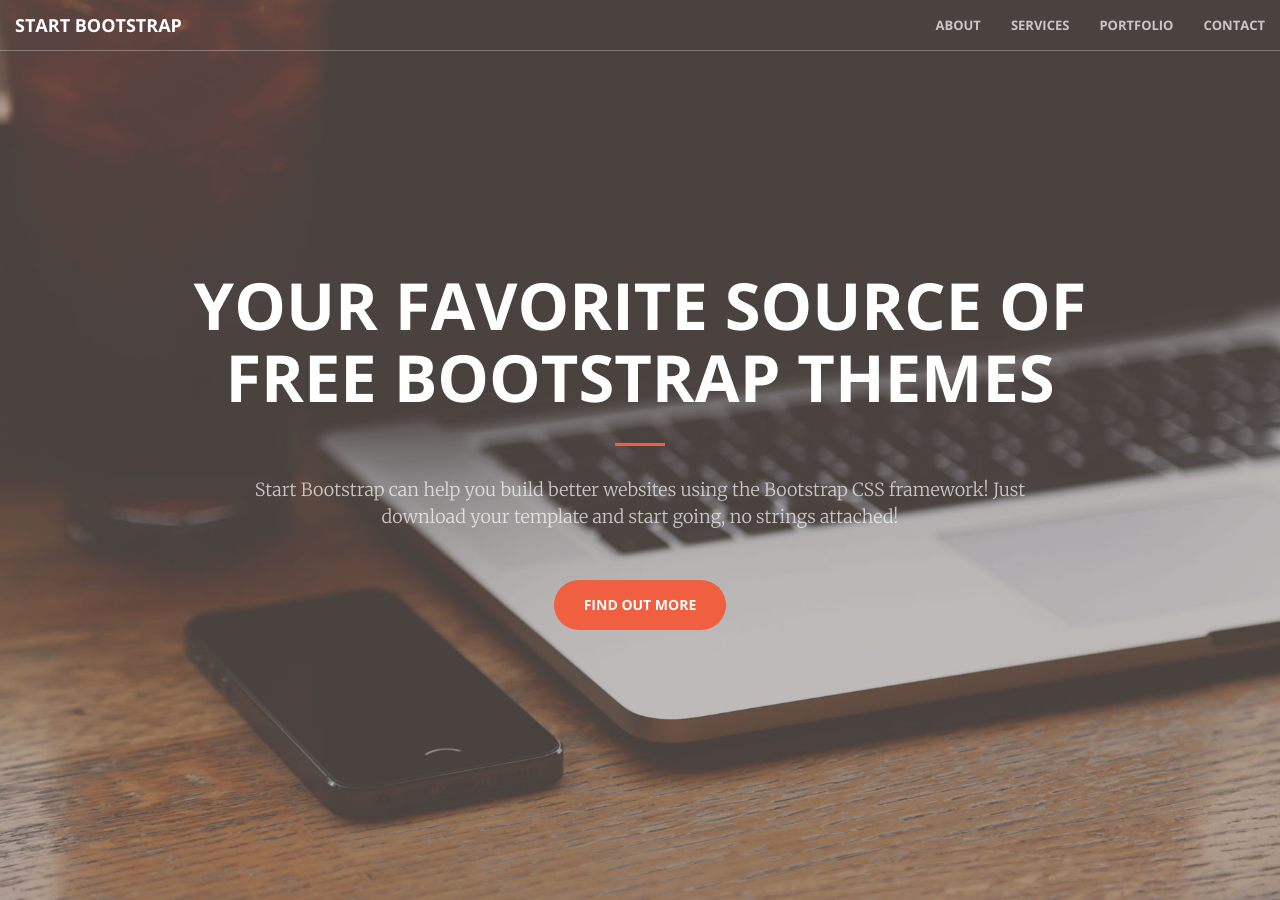
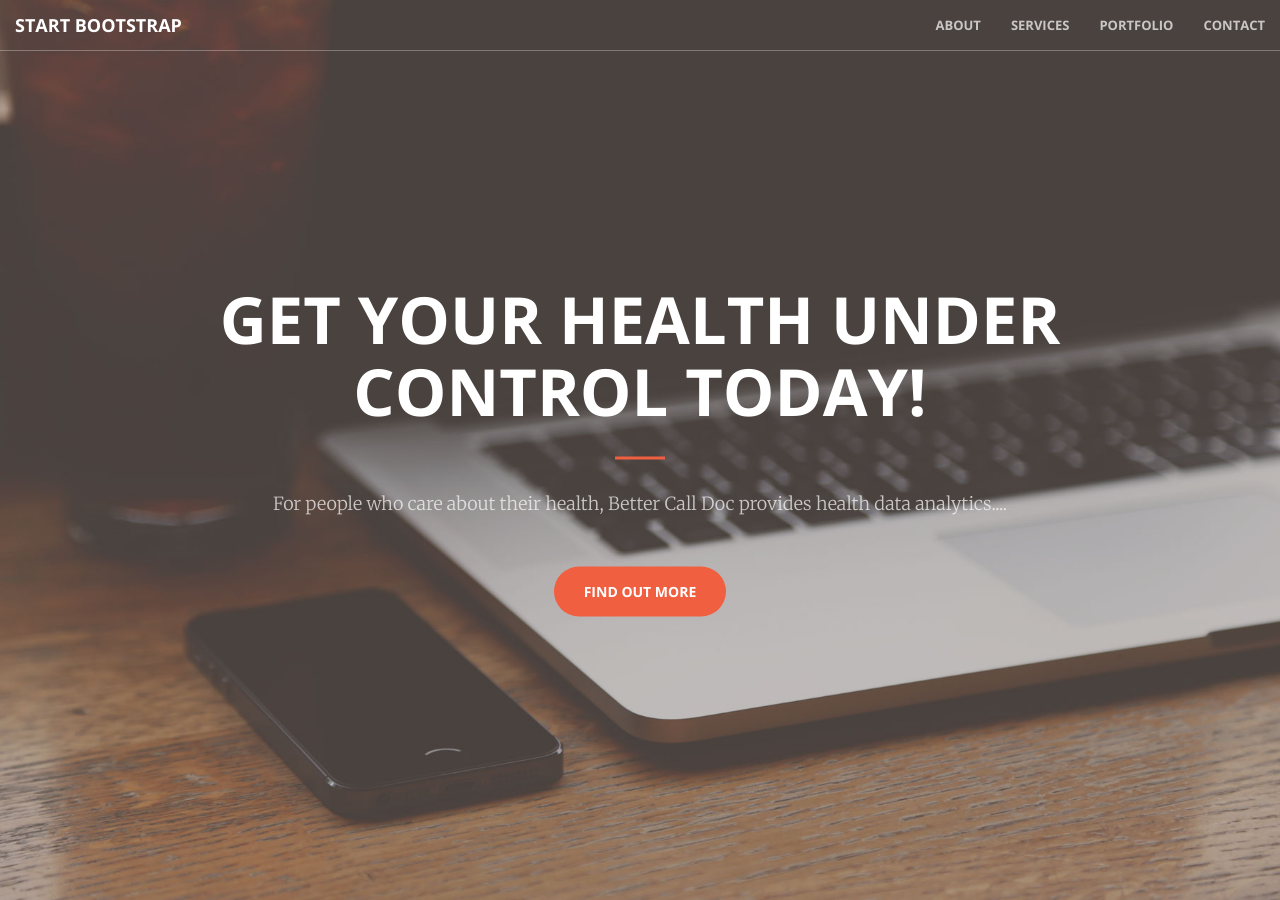
Before and after one commit to bettercalldoc/bettercalldoc, a Jekyll site: the page built from index.html, in a window 1280 px wide and 900 px high. Built offline with Jekyll 4.4.1, drawn with Linux system fonts in a browser that asks for light colours.

Commit message:
throwing in some test content

```diff
--- a/_includes/head.html
+++ b/_includes/head.html
@@ -6,7 +6,7 @@
     <meta name="description" content="">
     <meta name="author" content="">
 
-    <title>Creative - Start Bootstrap Theme</title>
+    <title>Better Call Doc!</title>
 
     <!-- Bootstrap Core CSS -->
     <link rel="stylesheet" href="css/bootstrap.min.css" type="text/css">
--- a/_includes/header.html
+++ b/_includes/header.html
@@ -1,9 +1,9 @@
 <header>
     <div class="header-content">
         <div class="header-content-inner">
-            <h1>Your Favorite Source of Free Bootstrap Themes</h1>
+            <h1>Get your health under control today!</h1>
             <hr>
-            <p>Start Bootstrap can help you build better websites using the Bootstrap CSS framework! Just download your template and start going, no strings attached!</p>
+            <p>For people who care about their health, Better Call Doc provides health data analytics....</p>
             <a href="#about" class="btn btn-primary btn-xl page-scroll">Find Out More</a>
         </div>
     </div>
```
